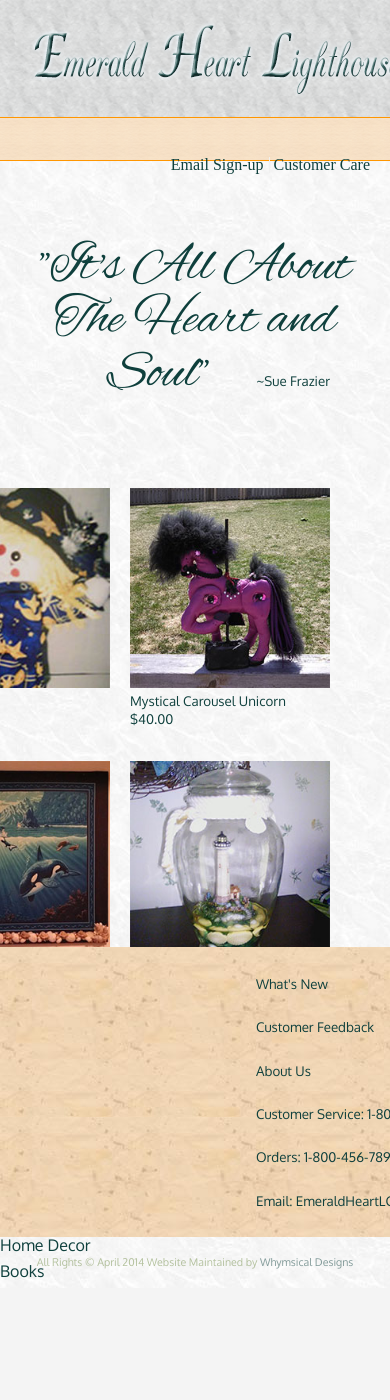
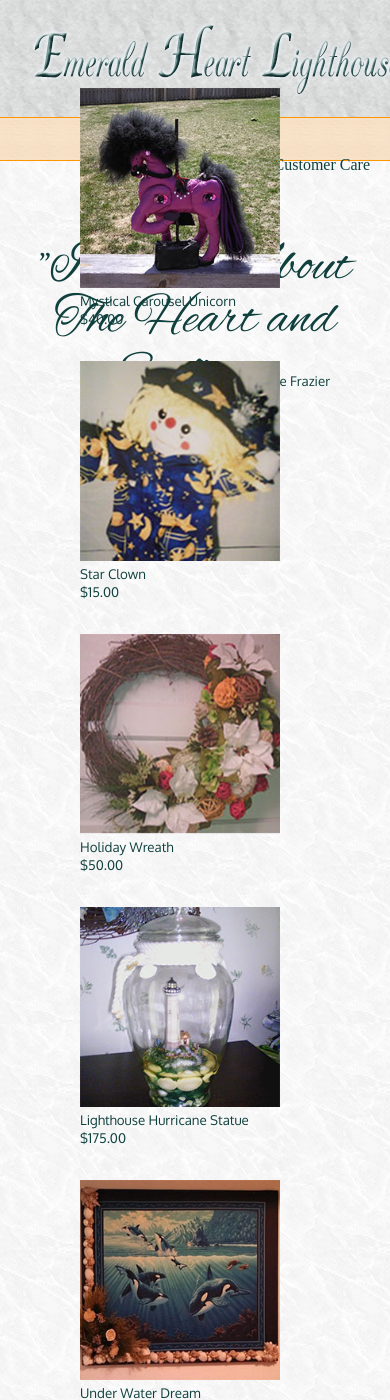
Before and after one commit to jlynn81/EmeraldHeartLighthouseCollection, a PHP site: page /application/views/current_products.php in a window 390 px wide; the page is wider, and only the part inside the window is pictured. Shown: the top 1400 px of that part. Before the commit the page ends 1278 px from the top of that part, so only its background shows below. Run offline with PHP 8.4, Linux system fonts and the light colour scheme.

Commit message:
Currently Updating Site for Responsive Design

```diff
--- a/css/main.css
+++ b/css/main.css
@@ -415,8 +415,9 @@ nav ul ul li.has-sub:hover::after {
 
 /* SECTION CONTENT AREA */
 section {
-    height: 700px;
+    height: 800px;
     padding-top: 5em;
+    margin-bottom: 100px;
 }
 
 #customer_feedback_form{
@@ -593,13 +594,12 @@ blockquote p{
 }
 
 .item_list{
-    display: inline-block;
+    /*display: inline-block;*/
     float: right;
-    font-family: 'Oxygen',sans-serif;
+    /*font-family: 'Oxygen',sans-serif;*/
     font-size: 10pt;
-    position: relative;top: 5em;
-    right: -50px;
-    width: 675px;
+    position: relative;top: -25em;
+    /*right: -50px;*/
 }
 
 .item img, .item1 img, .item2 img, .item3 img, .item4 img, .item5 img{
@@ -616,8 +616,7 @@ blockquote p{
 /* PAGE SIDE NAVIGATION START -----------------------------------------*/
 #side_nav{
     font-family: 'Oxygen', sans-serif;
-    padding-top: 5em;
-    width: 245px;
+    padding-top: 5em; padding-left: 2em;
 }
 
 #side_nav h2{
```
Also changed, not shown: application/views/whats_new.php (+19 -17 lines).
